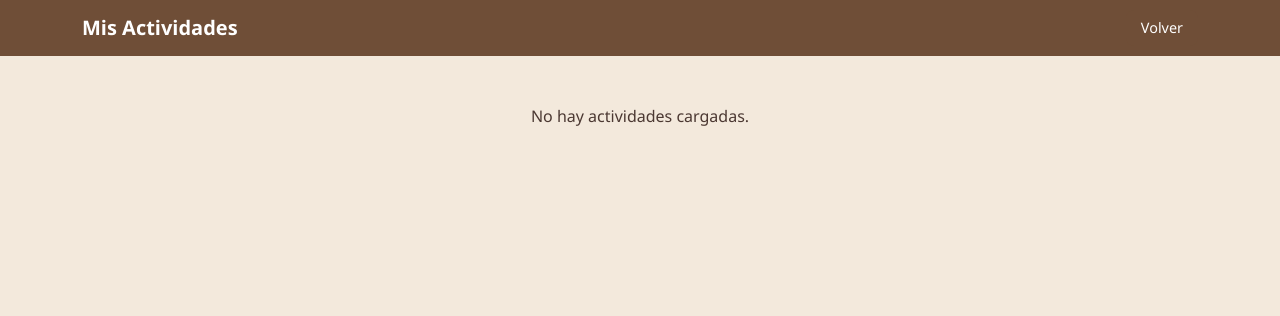
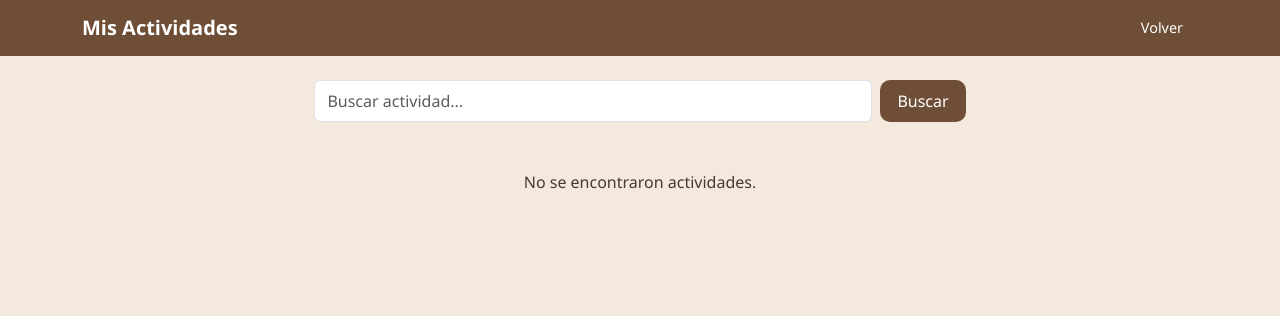
Before and after one commit to paubrondino/turismoya, a CodeIgniter 4 app: the page made by app/Views/actividades.php in a window 1280 px wide. Shown: the top 316 px of the page. Run offline with PHP 8.4 and a stand-in for CodeIgniter, Linux system fonts and the light colour scheme; the template is opened without the code that fills it, so the values that code supplies are empty; some libraries are stand-ins or nearby versions.

Commit message:
BARRA DE BUSQUEDA

```diff
--- a/app/Config/Routes.php
+++ b/app/Config/Routes.php
@@ -90,3 +90,9 @@ $routes->post('/reservar', 'Reserva::mandar');
 $routes->get('admin', 'Admin::index');
 $routes->get('admin/aceptar/(:num)', 'Admin::aceptar/$1');
 $routes->get('admin/rechazar/(:num)', 'Admin::rechazar/$1');
+
+
+// buscar
+$routes->get('actividades', 'ActividadController::index');
+$routes->get('buscar-actividad', 'ActividadController::buscar');
+$routes->get('actividad/(:num)', 'ActividadController::detalle/$1');
--- a/app/Views/actividades.php
+++ b/app/Views/actividades.php
@@ -4,6 +4,7 @@
   <meta charset="UTF-8">
   <meta name="viewport" content="width=device-width, initial-scale=1.0">
   <title>Actividades</title>
+
   <!-- Bootstrap CSS -->
   <link href="https://cdn.jsdelivr.net/npm/bootstrap@5.3.2/dist/css/bootstrap.min.css" rel="stylesheet">
 
@@ -74,8 +75,21 @@
     </div>
   </nav>
 
+  <!-- 🔍 Barra de búsqueda -->
+  <div class="container mt-4 mb-5">
+    <form action="<?= base_url('buscar-actividad') ?>" method="get" class="d-flex justify-content-center">
+      <input
+        type="text"
+        name="q"
+        class="form-control me-2 w-50"
+        placeholder="Buscar actividad..."
+        value="<?= esc($query ?? '') ?>">
+      <button class="btn btn-brown" type="submit">Buscar</button>
+    </form>
+  </div>
+
   <!-- Contenido -->
-  <div class="container py-5">
+  <div class="container pb-5">
     <div class="row g-4">
       <?php if(isset($actividades) && count($actividades) > 0): ?>
         <?php foreach($actividades as $actividad): ?>
@@ -86,9 +100,10 @@
                    alt="<?= esc($actividad['nombre']); ?>">
 
               <div class="card-body d-flex flex-column">
-                <h5 class="card-title"><?= $actividad['nombre']; ?></h5>
-                <p class="card-text"><?= $actividad['descripcion']; ?></p>
-                <p><strong>Precio:</strong> $<?= $actividad['precio']; ?></p>
+                <h5 class="card-title"><?= esc($actividad['nombre']); ?></h5>
+                <p class="card-text"><?= esc($actividad['descripcion']); ?></p>
+                <p><strong>Precio:</strong> $<?= esc($actividad['precio']); ?></p>
+
                 <?php
                 $fechas = json_decode($actividad['disponibilidad'], true);
                 $cantidad = is_array($fechas) ? count($fechas) : 0;
@@ -104,7 +119,7 @@ $cantidad = is_array($fechas) ? count($fechas) : 0;
         <?php endforeach; ?>
       <?php else: ?>
         <div class="col-12 text-center">
-          <p>No hay actividades cargadas.</p>
+          <p>No se encontraron actividades.</p>
         </div>
       <?php endif; ?>
     </div>
```
Also changed, not shown: app/Controllers/ActividadController.php (+26 -0 lines), app/Views/Prueba.php (+12 -2 lines). Lines whose indentation alone changed are shown as unchanged.
